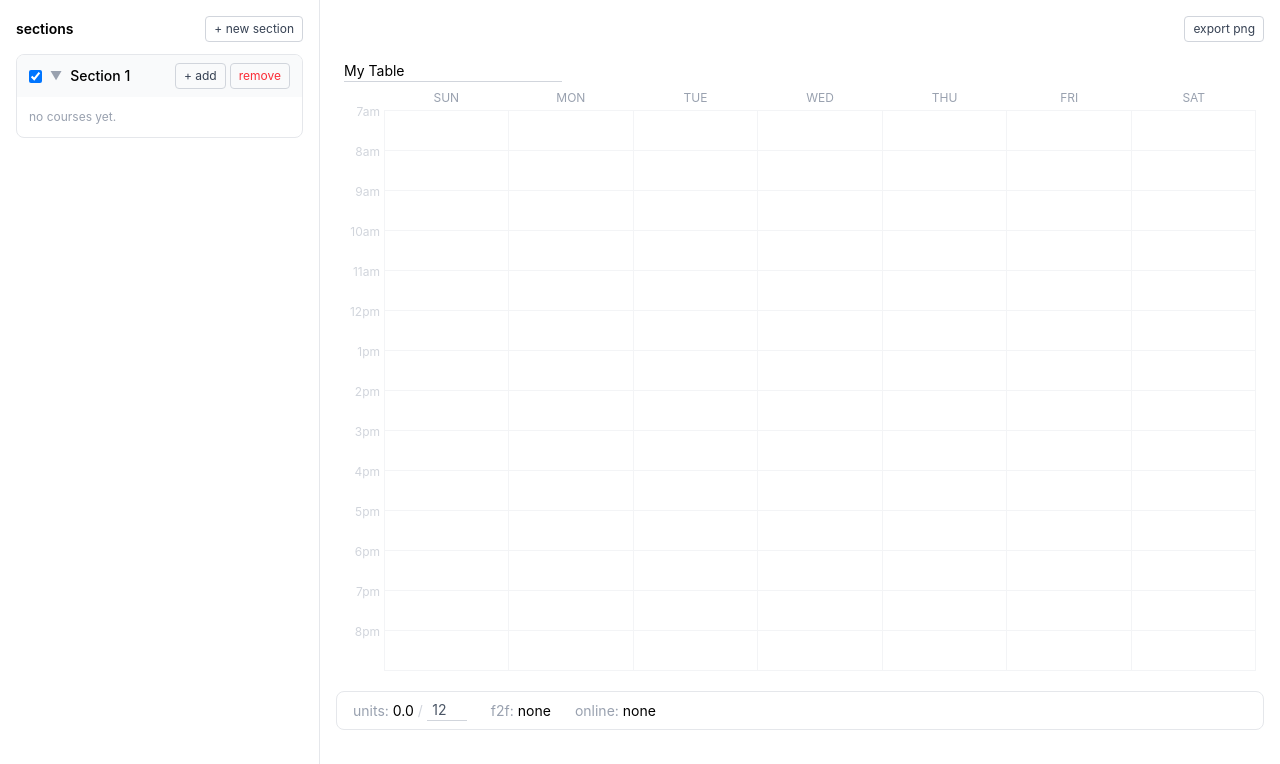
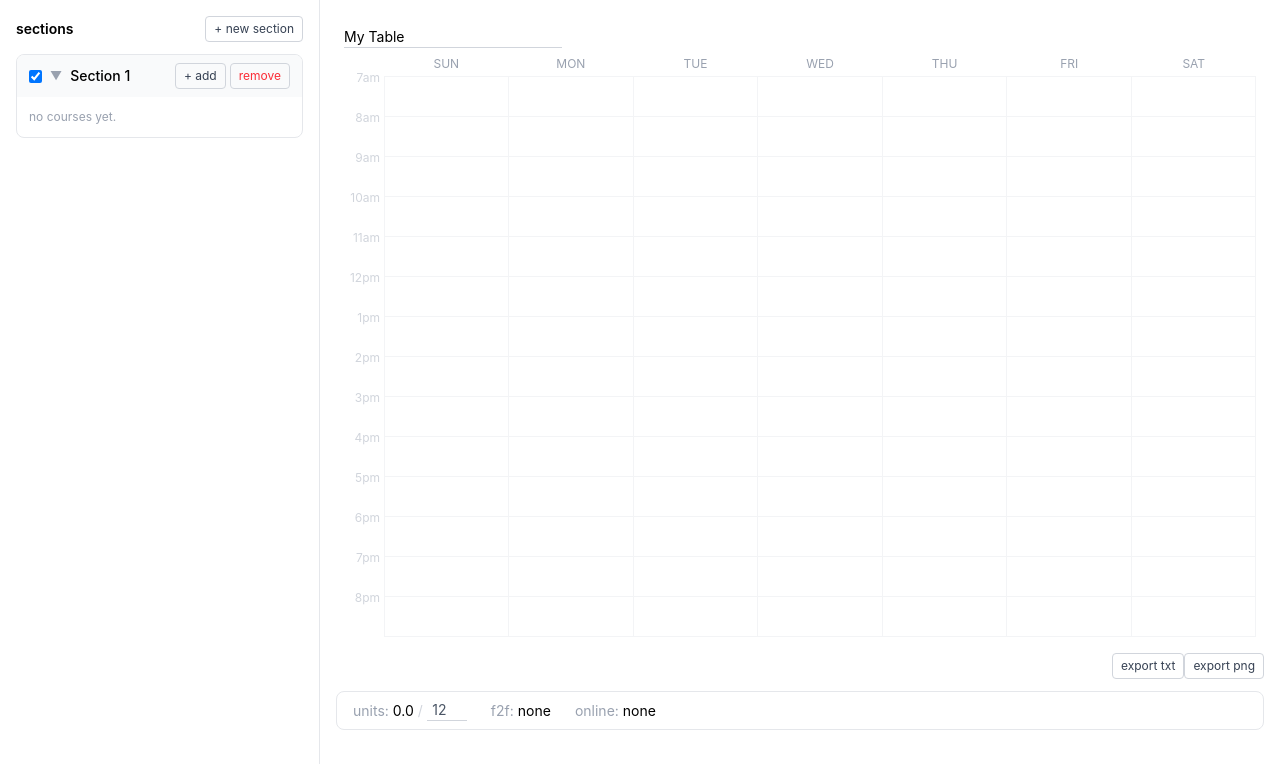
Before and after one commit to bnjmzzn/enyu-sched, a React (Vite) app: page / in a window 1280 px wide. Shown: the top 764 px of the page. Built offline with nearby package versions, Linux system fonts and the light colour scheme.

Commit message:
feat: copy schedule as formatted text to clipboard

```diff
--- a/src/components/table/ScheduleTable.tsx
+++ b/src/components/table/ScheduleTable.tsx
@@ -9,7 +9,8 @@ export default function ScheduleTable() {
         startHour,
         totalHeight,
         getBlocksForDay,
-        handleExport,
+        handleExportPNG,
+        handleExportText,
         formatHour,
         tableTitle,
         setTableTitle
@@ -17,12 +18,6 @@ export default function ScheduleTable() {
 
     return (
         <div className="flex flex-col gap-2">
-            <div className="flex justify-end">
-                <Button onClick={handleExport}>export png</Button>
-            </div>
-
-
-
             <div ref={tableRef} className="overflow-auto bg-white p-2">
 
                 <input
@@ -92,6 +87,10 @@ export default function ScheduleTable() {
                     </div>
                 </div>
             </div>
+            <div className="flex justify-end">
+                <Button onClick={handleExportText}>export txt</Button>
+                <Button onClick={handleExportPNG}>export png</Button>
+            </div>
         </div>
     )
 }
--- a/src/components/table/useScheduleTable.ts
+++ b/src/components/table/useScheduleTable.ts
@@ -48,7 +48,7 @@ export function useScheduleTable() {
         )
     }
 
-    function handleExport() {
+    function handleExportPNG() {
         if (!tableRef.current) return
         domtoimage.toPng(tableRef.current).then((dataUrl) => {
             const link = document.createElement("a")
@@ -58,15 +58,44 @@ export function useScheduleTable() {
         })
     }
 
+    function handleExportText() {
+        const lines: string[] = []
+
+        if (tableTitle.trim().length > 0) {
+            lines.push(tableTitle.trim())
+            lines.push("")
+        }
+
+        const usedDays = [...new Set(enabledCourses.flatMap((c) => c.schedules.map((s) => s.day)))]
+
+        for (const day of usedDays) {
+            const blocks = getBlocksForDay(day)
+            if (blocks.length === 0) continue
+
+            lines.push(`[${day}]`)
+            lines.push("")
+
+            for (const block of blocks) {
+                lines.push(`${block.course.code} (${block.course.sectionName})`)
+                lines.push(`${block.schedule.start} - ${block.schedule.end} ${block.schedule.room}`)
+                lines.push("")
+            }
+        }
+
+        navigator.clipboard.writeText(lines.join("\n"))
+        alert("copied")
+    }
+
     return {
         tableRef,
         hours,
         startHour,
         totalHeight,
         getBlocksForDay,
-        handleExport,
+        handleExportPNG,
         formatHour,
         tableTitle,
-        setTableTitle
+        setTableTitle,
+        handleExportText,
     }
 }
```
